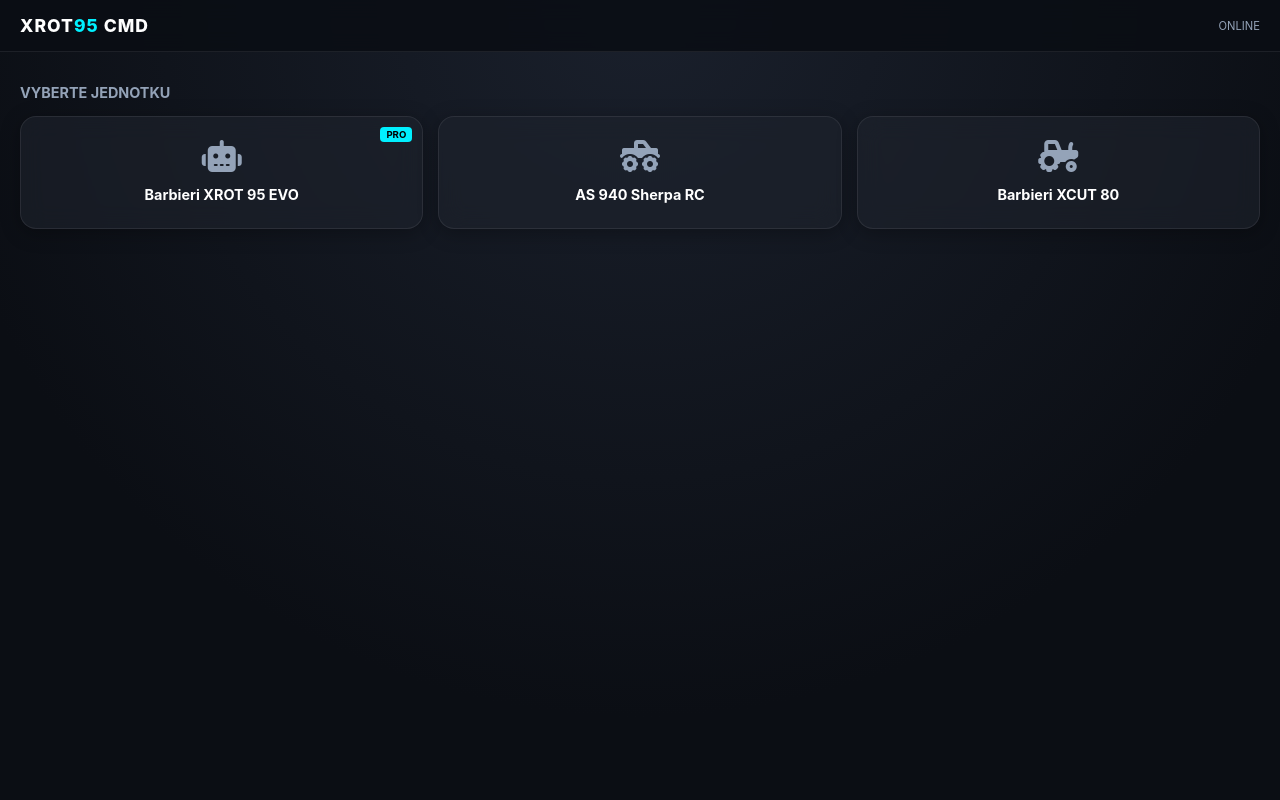
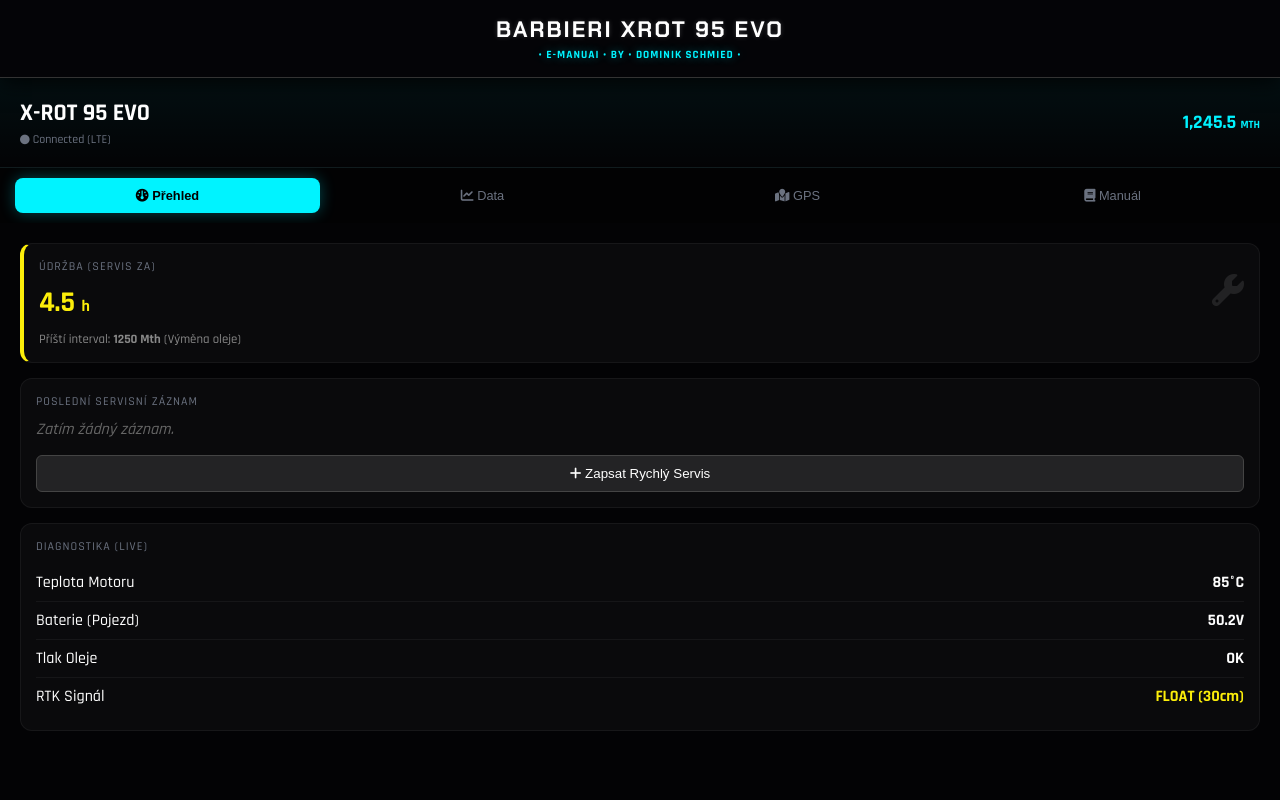
Before and after one commit to Dominik-88/e-ManuAI-Barbieri-XRot-95-EVO-1.0, a plain HTML site: page index.html in a window 1280 px wide. Drawn offline with Linux system fonts and the light colour scheme.

Commit message:
Update index.html

```diff
--- a/index.html
+++ b/index.html
@@ -3,158 +3,131 @@
 <head>
   <meta charset="UTF-8">
   <meta name="viewport" content="width=device-width, initial-scale=1.0, maximum-scale=1.0, user-scalable=no">
-  <title>XROT95 Command</title>
+  <title>BARBIERI XROT 95 EVO</title>
   <link rel="manifest" href="manifest.json">
-  <meta name="theme-color" content="#0b0e14">
+  <meta name="theme-color" content="#000000">
+
+  <link href="https://fonts.googleapis.com/css2?family=Chakra+Petch:wght@400;600;700&family=Rajdhani:wght@500;700&display=swap" rel="stylesheet">
   <link rel="stylesheet" href="https://cdnjs.cloudflare.com/ajax/libs/font-awesome/6.4.0/css/all.min.css">
+
   <style>
-    /* === MODERN CYBER UI === */
+    /* === CYBERPUNK CORE === */
     :root {
-      --bg: #0b0e14;
-      --panel: rgba(30, 35, 45, 0.6);
-      --glass: rgba(255, 255, 255, 0.03);
-      --border: 1px solid rgba(255, 255, 255, 0.08);
-      --accent: #00f0ff; /* Cyber Blue */
-      --barbieri: #ff3333; /* Red */
-      --warn: #ffcc00;
-      --ok: #00ff99;
-      --text: #e0e6ed;
-      --text-dim: #94a3b8;
-      --font-ui: -apple-system, BlinkMacSystemFont, 'Segoe UI', Roboto, sans-serif;
-    }
-    * { box-sizing: border-box; -webkit-tap-highlight-color: transparent; }
-    body {
-      margin: 0; background: var(--bg); color: var(--text); font-family: var(--font-ui);
-      display: flex; flex-direction: column; height: 100vh; overflow: hidden;
-      background-image: radial-gradient(circle at 50% 0%, #1a202c 0%, #0b0e14 70%);
+      --bg: #030305;
+      --panel: #0a0a0c;
+      --panel-border: 1px solid #1f1f25;
+      --accent: #00f3ff; /* Neon Cyan */
+      --accent-glow: 0 0 10px rgba(0, 243, 255, 0.4);
+      --danger: #ff003c; /* Cyber Red */
+      --warn: #fcee0a;   /* Cyber Yellow */
+      --text-main: #ffffff;
+      --text-dim: #6b7280;
+      --font-head: 'Chakra Petch', sans-serif;
+      --font-body: 'Rajdhani', sans-serif;
     }
 
-    /* HEADER */
-    header {
-      padding: 15px 20px; background: rgba(11, 14, 20, 0.9); backdrop-filter: blur(10px);
-      border-bottom: var(--border); display: flex; justify-content: space-between; align-items: center;
-      z-index: 100;
-    }
-    .brand { font-weight: 800; font-size: 1.1rem; letter-spacing: 1px; color: #fff; text-transform: uppercase; }
-    .brand span { color: var(--accent); }
+    * { box-sizing: border-box; -webkit-tap-highlight-color: transparent; }
 
-    /* MAIN AREA */
-    main { flex: 1; overflow-y: auto; padding: 20px; position: relative; }
-
-    /* CARDS */
-    .grid { display: grid; grid-template-columns: repeat(auto-fit, minmax(160px, 1fr)); gap: 15px; }
-    .card {
-      background: var(--panel); border: var(--border); border-radius: 16px; padding: 20px;
-      backdrop-filter: blur(12px); transition: 0.3s; position: relative; overflow: hidden;
-      box-shadow: 0 4px 20px rgba(0,0,0,0.3); text-align: center;
-    }
-    .card:active { transform: scale(0.98); border-color: var(--accent); }
-    .card h3 { margin: 10px 0 5px; font-size: 0.9rem; color: #fff; }
-    .card .icon { font-size: 2rem; margin-bottom: 10px; color: var(--text-dim); }
-
-    /* BADGES */
-    .badge {
-      position: absolute; top: 10px; right: 10px; background: var(--accent); color: #000;
-      font-size: 0.6rem; font-weight: bold; padding: 2px 6px; border-radius: 4px;
+    body {
+      margin: 0; background: var(--bg); color: var(--text-main); font-family: var(--font-body);
+      display: flex; flex-direction: column; height: 100vh; overflow: hidden;
     }
 
-    /* MODULE SHELL */
-    #moduleShell { display: none; height: 100%; display: flex; flex-direction: column; }
-    #moduleContainer { flex: 1; overflow-y: auto; }
+    /* === HEADER: BRANDING === */
+    header {
+      background: rgba(5, 5, 8, 0.95);
+      border-bottom: 1px solid #333;
+      padding: 15px 0;
+      text-align: center;
+      z-index: 100;
+      box-shadow: 0 5px 20px rgba(0,0,0,0.8);
+    }
 
-    /* BACK BUTTON */
-    .back-nav {
-      padding: 15px; border-bottom: var(--border); background: var(--bg);
-      display: flex; align-items: center; gap: 10px; cursor: pointer; color: var(--text-dim);
+    h1 {
+      margin: 0;
+      font-family: var(--font-head);
+      font-size: 1.4rem;
+      font-weight: 700;
+      color: var(--text-main);
+      text-transform: uppercase;
+      letter-spacing: 2px;
+      text-shadow: 0 0 5px rgba(255,255,255,0.2);
     }
-    .back-nav:hover { color: #fff; }
 
-    /* UTILS */
-    .hidden { display: none !important; }
-    .toast {
-      position: fixed; bottom: 20px; left: 50%; transform: translateX(-50%);
-      background: #333; color: #fff; padding: 10px 20px; border-radius: 50px;
-      font-size: 0.8rem; opacity: 0; transition: 0.3s; pointer-events: none; z-index: 999;
+    .subtitle {
+      margin-top: 4px;
+      font-size: 0.7rem;
+      color: var(--accent);
+      text-transform: uppercase;
+      letter-spacing: 1px;
+      font-weight: 600;
+      text-shadow: var(--accent-glow);
     }
-    .toast.show { opacity: 1; transform: translateX(-50%) translateY(-10px); }
+
+    /* === MAIN AREA === */
+    main { flex: 1; overflow-y: auto; position: relative; }
+    #moduleContainer { height: 100%; }
+
+    /* === LOADING & ERROR STATES === */
+    .loader {
+      display: flex; justify-content: center; align-items: center; height: 100%;
+      color: var(--accent); font-family: var(--font-head); animation: pulse 1.5s infinite;
+    }
+    .error-box {
+      margin: 20px; padding: 20px; border: 1px solid var(--danger);
+      background: rgba(255, 0, 60, 0.05); color: var(--danger);
+      font-family: monospace; font-size: 0.9rem;
+    }
+
+    @keyframes pulse { 0% { opacity: 0.5; } 50% { opacity: 1; } 100% { opacity: 0.5; } }
+
+    /* === SCROLLBAR === */
+    ::-webkit-scrollbar { width: 4px; }
+    ::-webkit-scrollbar-track { background: var(--bg); }
+    ::-webkit-scrollbar-thumb { background: #333; border-radius: 2px; }
   </style>
 </head>
 <body>
 
   <header>
-    <div class="brand">XROT<span>95</span> CMD</div>
-    <div id="status" style="font-size:0.7rem; color:var(--text-dim);">ONLINE</div>
+    <h1>BARBIERI XROT 95 EVO</h1>
+    <div class="subtitle">• e-ManuAI • by • Dominik Schmied •</div>
   </header>
 
   <main>
-    <div id="selector">
-      <h2 style="font-size:0.9rem; color:var(--text-dim); margin-bottom:15px; text-transform:uppercase;">Vyberte jednotku</h2>
-      <div class="grid" id="machineGrid"></div>
-    </div>
-
-    <div id="moduleShell" class="hidden">
-      <div class="back-nav" onclick="closeModule()">
-        <i class="fa-solid fa-arrow-left"></i> Zpět na přehled
-      </div>
-      <div id="moduleContainer"></div>
-    </div>
+    <div id="moduleContainer"></div>
   </main>
 
-  <div id="toast" class="toast"></div>
-
   <script>
-    // KONFIGURACE STROJŮ
-    const MACHINES = [
-      { id:"XROT95", name:"Barbieri XROT 95 EVO", type:"auto", icon:"fa-robot", badge:"PRO" },
-      { id:"AS940", name:"AS 940 Sherpa RC", type:"manual", icon:"fa-truck-monster" },
-      { id:"XCUT80", name:"Barbieri XCUT 80", type:"manual", icon:"fa-tractor" }
-    ];
-
-    // RENDER MENU
-    const grid = document.getElementById('machineGrid');
-    MACHINES.forEach(m => {
-      grid.innerHTML += `
-        <div class="card" onclick="loadMachine('${m.id}', '${m.type}')">
-          ${m.badge ? `<span class="badge">${m.badge}</span>` : ''}
-          <div class="icon"><i class="fa-solid ${m.icon}"></i></div>
-          <h3>${m.name}</h3>
-        </div>`;
-    });
-
-    // LOAD LOGIC
-    async function loadMachine(id, type) {
-      document.getElementById('selector').classList.add('hidden');
-      document.getElementById('moduleShell').classList.remove('hidden');
+    // AUTOMATICKÝ START APLIKACE (Žádný výběr, rovnou Dashboard)
+    async function startApp() {
       const container = document.getElementById('moduleContainer');
-      container.innerHTML = '<div style="text-align:center; padding:50px; color:#666;"><i class="fa-solid fa-circle-notch fa-spin fa-2x"></i><br><br>Načítání modulu...</div>';
-
-      const file = type === 'auto' ? './modules-xrot-autonomy.js' : './modules-servicebook.js';
+      container.innerHTML = '<div class="loader">INITIALIZING SYSTEM...</div>';
 
       try {
-        const mod = await import(file + '?v=' + Date.now()); // Cache buster
-        if (mod.init) await mod.init(id, container, showToast);
+        // Cache buster pro vynucení nové verze
+        const mod = await import('./modules-xrot-autonomy.js?v=' + Date.now());
+        if (mod.init) {
+          await mod.init('XROT95', container);
+        } else {
+          throw new Error("Modul neobsahuje funkci init()");
+        }
       } catch (e) {
         console.error(e);
-        container.innerHTML = `<div style="padding:20px; color:var(--barbieri); text-align:center;">
-          <i class="fa-solid fa-triangle-exclamation fa-2x"></i><br>Chyba modulu.<br><small>${e.message}</small>
-        </div>`;
+        container.innerHTML = `
+          <div class="error-box">
+            <strong>CRITICAL SYSTEM FAILURE</strong><br><br>
+            ${e.message}<br>
+            Check console for stack trace.
+          </div>`;
       }
     }
 
-    function closeModule() {
-      document.getElementById('moduleShell').classList.add('hidden');
-      document.getElementById('selector').classList.remove('hidden');
-      document.getElementById('moduleContainer').innerHTML = '';
-    }
+    // Registrace Service Workeru
+    if('serviceWorker' in navigator) navigator.serviceWorker.register('./sw.js');
 
-    function showToast(msg) {
-      const t = document.getElementById('toast');
-      t.innerText = msg;
-      t.classList.add('show');
-      setTimeout(() => t.classList.remove('show'), 3000);
-    }
-
-    if('serviceWorker' in navigator) navigator.serviceWorker.register('./sw.js');
+    // Spuštění
+    startApp();
   </script>
 </body>
 </html>
```
